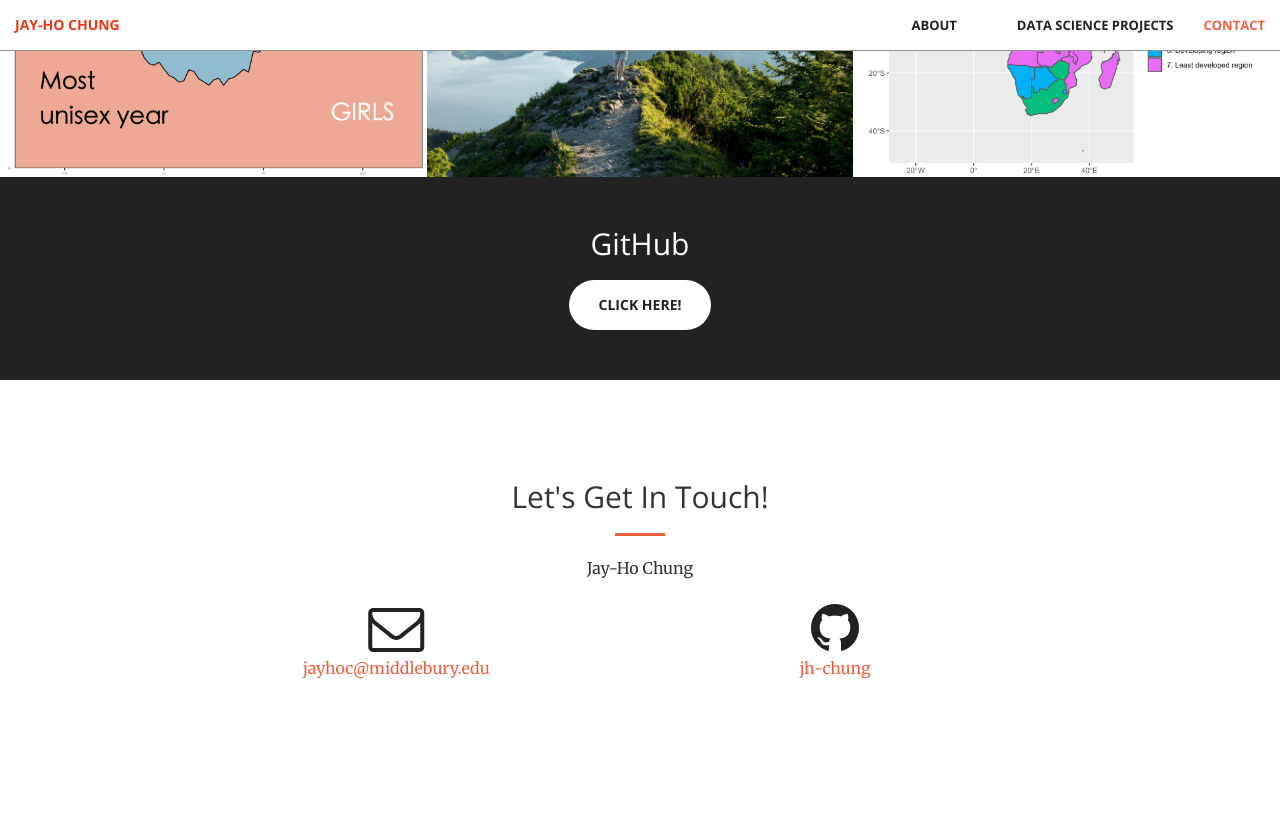
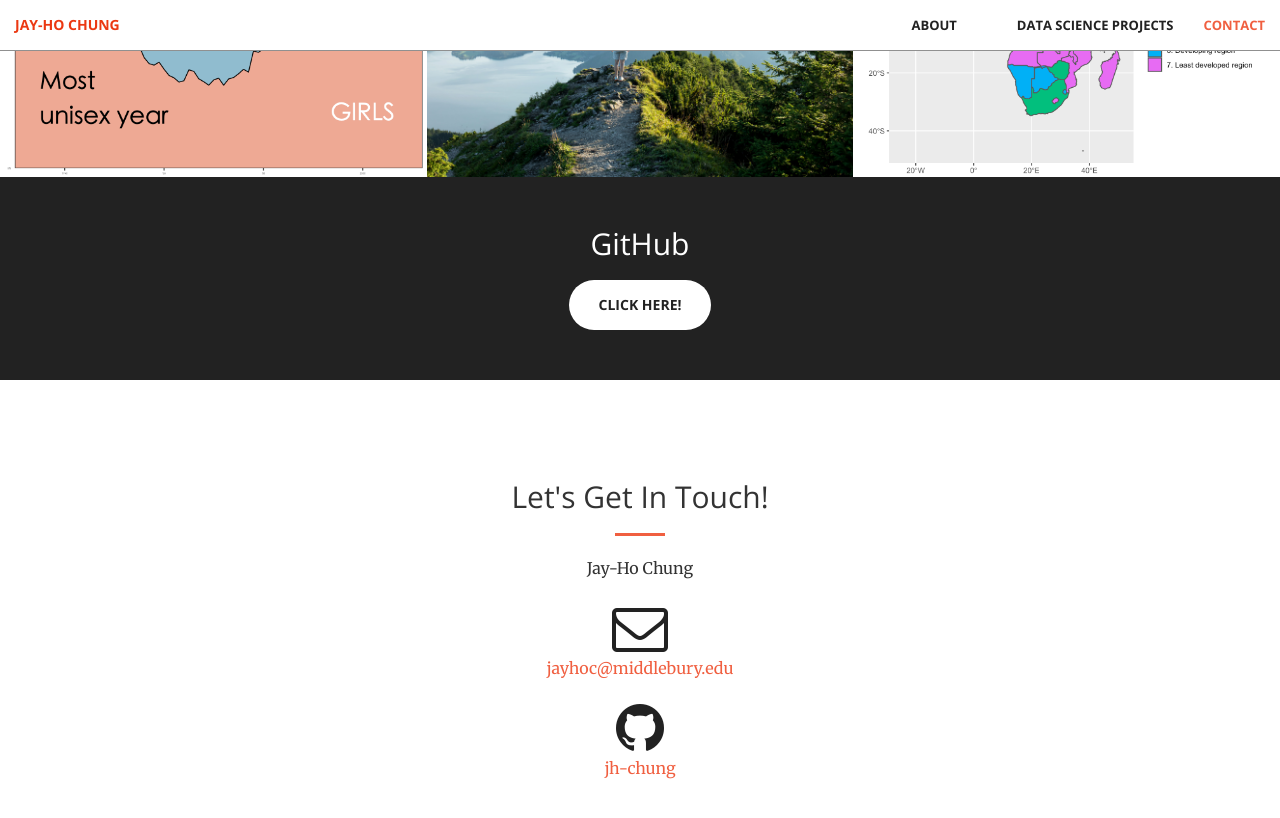
Before and after one commit to jh-chung/jh-chung.github.io, a Jekyll site: the page built from index.html, in a window 1280 px wide and 900 px high, scrolled down 1323 px. Shown: the top 818 px of the window. Built offline with Jekyll 4.4.1, drawn with Linux system fonts in a browser that asks for light colours.

Commit message:
Update contact.html
changing image contact

```diff
--- a/_includes/contact.html
+++ b/_includes/contact.html
@@ -6,13 +6,13 @@
                 <hr class="primary">
                 <p>Jay-Ho Chung</p>
             </div>
-        <div class="col-lg-5 col-lg-offset-1 text-center">
+        <div class="col-lg-10 col-lg-offset-1 text-center">
             <a href="mailto:{{ site.email }}">
             <i class="fa fa-envelope-o fa-3x wow bounceIn" data-wow-delay=".1s"></i>
                 <p>{{ site.email }}</p>
             </a>
         </div>
-        <div class="col-lg-2 col-lg-offset-1 text-center">
+        <div class="col-lg-10 col-lg-offset-1 text-center">
             <a href="https://github.com/{{ site.github_username }}">
             <i class="fa fa-github fa-3x wow bounceIn" data-wow-delay=".1s"></i>
                 <p>{{ site.github_username }}</p>
```
